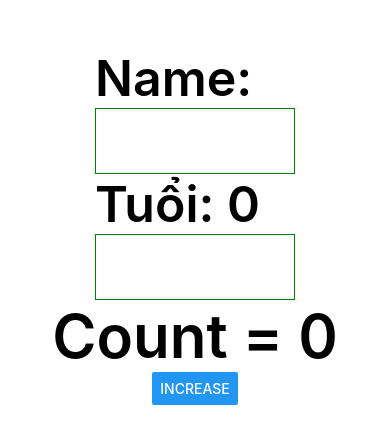
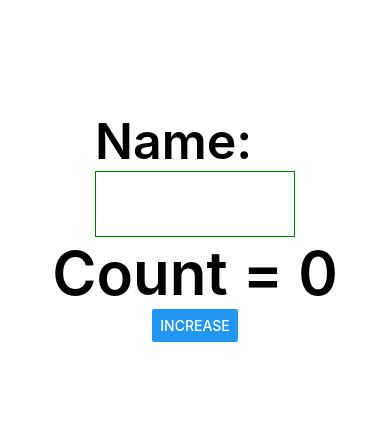
Before and after one commit to truongleminhnghia/Mobile-MILK-TEA, a React Native app: screen / in a window 390 px wide. Shown: the part 196-640 px from the top of the page. Built offline with nearby package versions, Linux system fonts and the light colour scheme.

Commit message:
navigation

```diff
--- a/App.tsx
+++ b/App.tsx
@@ -24,7 +24,7 @@ export default function App() {
           }}
         />
       </View>
-      <View>
+      {/* <View>
         <Text style={{ fontSize: 50, fontWeight: "600" }}>Tuổi: {age}</Text>
         <TextInput
           // multiline giống như textarea
@@ -37,7 +37,7 @@ export default function App() {
             padding: 15,
           }}
         />
-      </View>
+      </View> */}
       <Text style={{ fontSize: 60, fontWeight: "600" }}>Count = {count}</Text>
       <View>
         <Button title="InCrease" onPress={() => setCount(count + 1)} />
--- a/package.json
+++ b/package.json
@@ -14,10 +14,14 @@
     "web": "expo start --web"
   },
   "dependencies": {
+    "@react-navigation/native": "6.1.18",
+    "@react-navigation/native-stack": "6.10.1",
     "expo": "51.0.39",
     "expo-status-bar": "1.12.1",
     "react": "18.2.0",
-    "react-native": "0.74.5"
+    "react-native": "0.74.5",
+    "react-native-screens": "3.31.1",
+    "react-native-safe-area-context": "4.10.5"
   },
   "devDependencies": {
     "@babel/core": "7.24.8",
```
Also changed, not shown: components/review/About.jsx (added, +9 -0 lines), components/review/Detail.jsx (added, +9 -0 lines), components/review/Home.jsx (added, +9 -0 lines), 1 other file (tests, documents, lock files or other folders).
